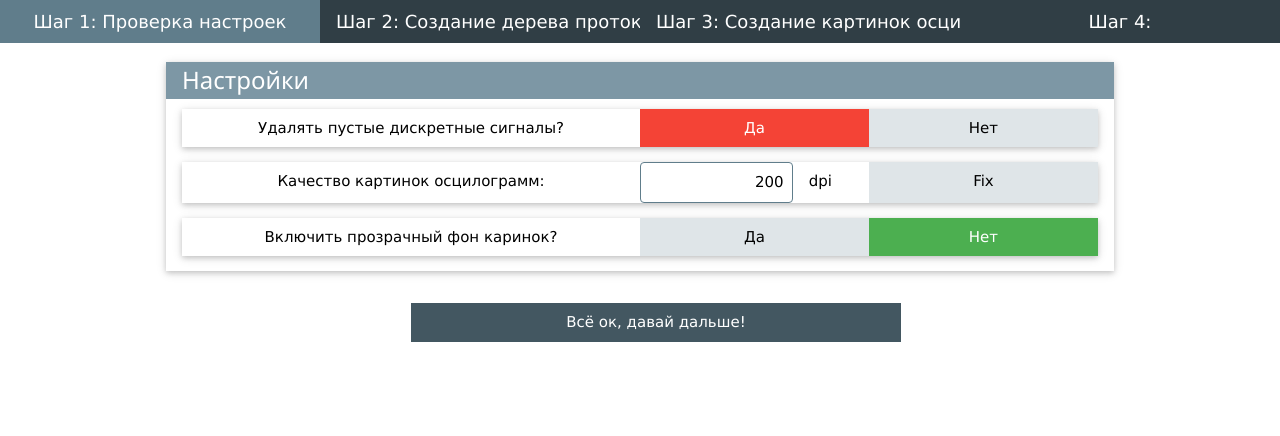
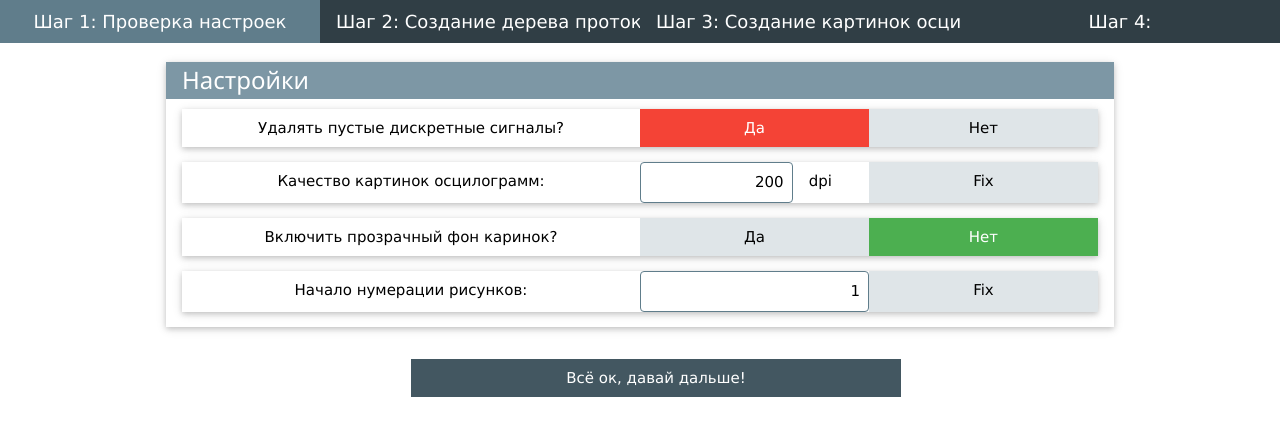
Before and after one commit to Nrgnv4/Report, a Flask app: page / in a window 1280 px wide. Shown: the top 436 px of the page. Run offline with Flask 2, Linux system fonts and the light colour scheme.

Commit message:
Added num_start at the interface

```diff
--- a/interface.py
+++ b/interface.py
@@ -29,7 +29,8 @@ def index():
 
         if 'fix' in request.form:
             a = {
-                'IMAGE_DPI': int(request.form['dpi'])
+                'IMAGE_DPI': int(request.form['dpi']),
+                'NUM_START': int(request.form['num_start'])
             }
         main.Helper().rewrite_settings(**a)
 
--- a/main.py
+++ b/main.py
@@ -433,7 +433,7 @@ class Tree():
     def make_tree(self):
 
         # Начальный номер рисунка
-        self.num = 1
+        self.num = Helper().read_settings()['NUM_START']
 
         logging.info('start make tree')
 
--- a/settings.txt
+++ b/settings.txt
@@ -2,5 +2,6 @@
     "DELETE_EMPTY_DIGITAL_SIGNALS": 1,
     "IMAGE_DPI": 200,
     "IMAGE_TRANSPARENT": 0,
-    "IMAGE_FILENAME": "scope.png"
+    "IMAGE_FILENAME": "scope.png",
+    "NUM_START": 1
 }
--- a/templates/settings.html
+++ b/templates/settings.html
@@ -66,6 +66,16 @@
                         </button>
                     </div>
                     <p></p>
+                    <div class="w3-container w3-card"  style="padding: 0">
+                        <div class="w3-container w3-center w3-half w3-padding">
+                            Начало нумерации рисунков:
+                        </div>
+                        <input class="w3-input w3-border w3-border-theme w3-round w3-col s3 " name="num_start" type="text" style="text-align: right;" autocomplete="off" value="{{NUM_START}}">
+                        <button style="padding-bottom: 10px" class="w3-button w3-quarter w3-theme-l4" name="fix" value="0" type="submit">
+                            Fix
+                        </button>
+                    </div>
+                    <p></p>
         </div>
 </div>
 </form>
```
